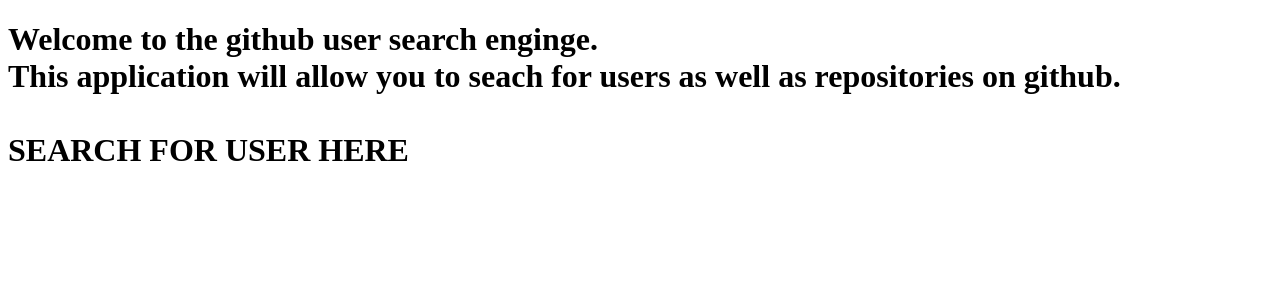
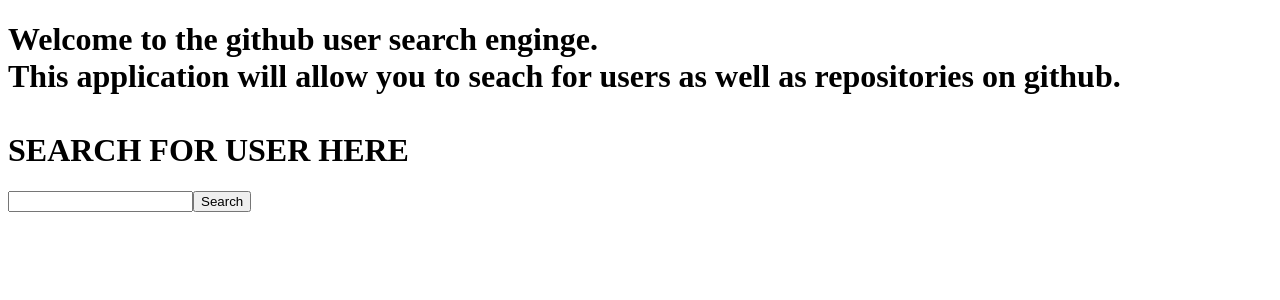
Before and after one commit to KairigoShawn/git-search-ip, an Angular app: page / in a window 1280 px wide. Shown: the top 300 px of the page. Built offline with nearby package versions, Linux system fonts and the light colour scheme.

Commit message:
adds search element to allow searching for repositories and users

```diff
--- a/src/app/profile/profile.component.html
+++ b/src/app/profile/profile.component.html
@@ -4,3 +4,20 @@
   github. <br /><br />
   SEARCH FOR USER HERE
 </h1>
+
+<div class="input-group input-group-lg">
+  <input
+    #gitSearch
+    type="text"
+    class="form-control"
+    aria-label="Sizing example inut"
+    aria-describedby="inputGroup-sizing-lg"
+  />
+  <button
+    ngbButton
+    class="btn btn-outline-secondary"
+    (click)="findUser(gitSearch.value)"
+    type="button"
+  >
+    Search
+  </button>
```
